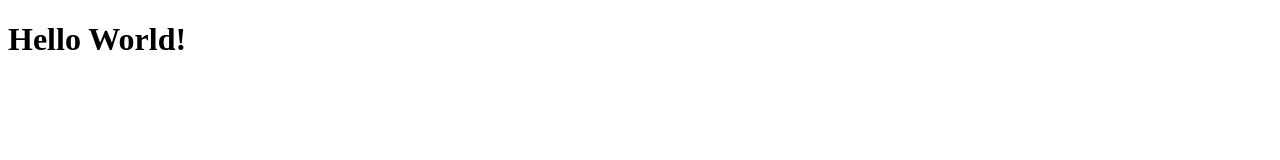
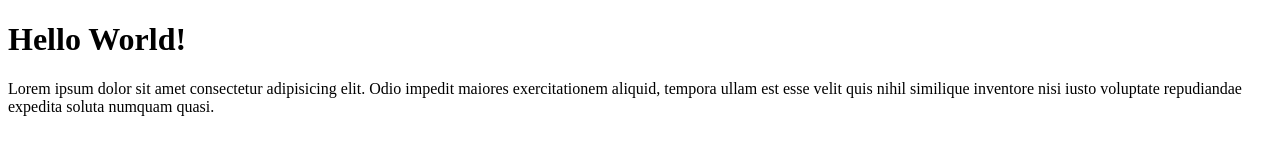
Before and after one commit to gestano/gestano-git-test, a plain HTML site: page index.html in a window 1280 px wide. Drawn offline with Linux system fonts and the light colour scheme.

Commit message:
menambahkan paragraf

```diff
--- a/index.html
+++ b/index.html
@@ -7,5 +7,6 @@
 </head>
 <body>
     <h1>Hello World!</h1>
+    <p>Lorem ipsum dolor sit amet consectetur adipisicing elit. Odio impedit maiores exercitationem aliquid, tempora ullam est esse velit quis nihil similique inventore nisi iusto voluptate repudiandae expedita soluta numquam quasi.</p>
 </body>
 </html>
```
